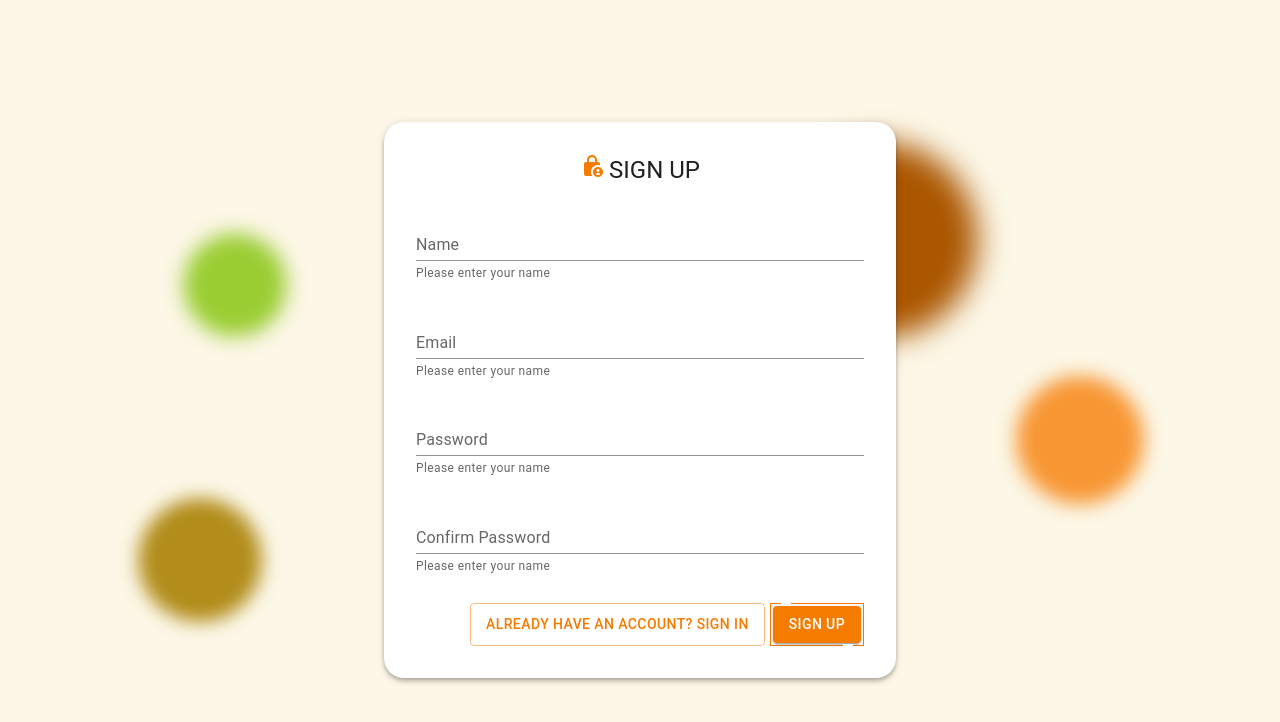
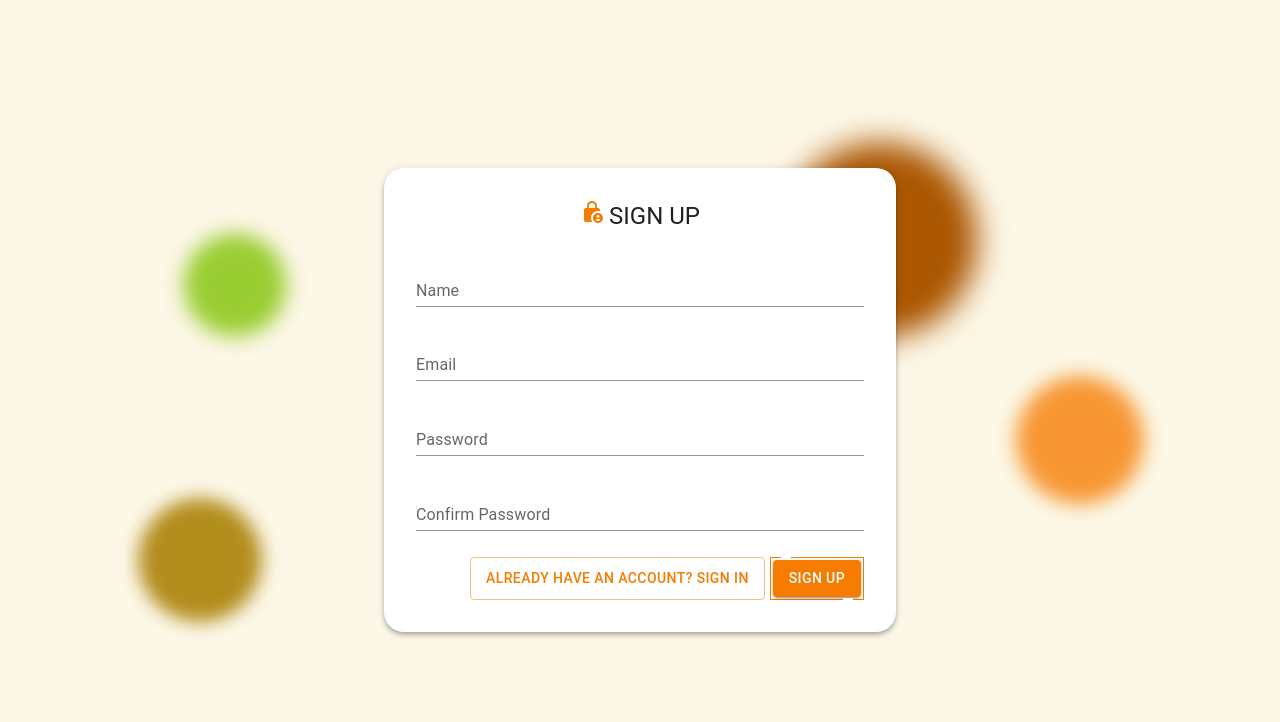
Before and after one commit to Pravin-kumar-25/Inst-port, a Next.js app: page /sign-up in a window 1280 px wide. Shown: the top 722 px of the page. Built offline with nearby package versions, Linux system fonts and the light colour scheme; a web font is replaced by a local one.

Commit message:
Add validation to sign up page

```diff
--- a/src/components/StandardInput.js
+++ b/src/components/StandardInput.js
@@ -15,7 +15,8 @@ const StandardInput = (props, refs) => {
         <Controller
             name={props.name}
             control={props.control}
-            render={({field}) => <TextField {...field} {...props} variant='standard'
+            rules={props.rules}
+            render={({ field }) => <TextField {...field} {...props} variant='standard'
                 sx={{
                     width: '100%',
                 }}
--- a/src/pages/sign-up.js
+++ b/src/pages/sign-up.js
@@ -8,8 +8,8 @@ import PrimaryButton from '@/components/PrimaryButton'
 import SecondaryButton from '@/components/SecondaryButton'
 import { useRouter } from 'next/router'
 import LockPersonRoundedIcon from '@mui/icons-material/LockPersonRounded';
-import { useState } from 'react'
 import { useForm } from 'react-hook-form'
+import { confirmPasswordRules, emailRules, nameRules, passwordRules } from '@/utils/inputRules'
 
 
 const signup = () => {
@@ -18,21 +18,16 @@ const signup = () => {
         router.push('/sign-in')
     }
 
-    const { control,register,handleSubmit } = useForm({
+    const { control, watch, formState: { errors }, handleSubmit } = useForm({
         defaultValues: {
-          name: '',
-          email: '',
-          password:'',
-          confirmPassword:''
+            name: '',
+            email: '',
+            password: '',
+            confirmPassword: ''
         }
-      })
+    })
 
-
-    const [name, setName] = useState('');
-    const [password, setPassword] = useState('');
-    const [confirmPassword, setConfirmPassword] = useState('');
-    const [email, setEmail] = useState('')
-
+    const password = watch('password')
 
     const onSignUp = (data) => {
         // event.preventDefault();
@@ -56,10 +51,20 @@ const signup = () => {
                     <LockPersonRoundedIcon color='primary' />
                     <Typography variant='h5' component='h5' className={maconda.className}>SIGN UP</Typography>
                 </div>
-                <StandardInput control={control} name="name"  label='Name' helperText="Please enter your name" />
-                <StandardInput control={control} name="email"  label='Email' helperText="Please enter your name" />
-                <StandardInput control={control} name="password"  label='Password' helperText="Please enter your name" />
-                <StandardInput control={control} name="confirmPassword"  label='Confirm Password' helperText="Please enter your name" />
+                <StandardInput control={control} name="name" label='Name' helperText={errors.name?.message} rules={nameRules} />
+                <StandardInput control={control} name="email" label='Email' helperText={errors.email?.message} rules={emailRules} />
+                <StandardInput control={control} type='password' name="password" label='Password' helperText={errors.password?.message} rules={passwordRules} />
+                <StandardInput control={control} name="confirmPassword" label='Confirm Password' helperText={errors.confirmPassword?.message}
+                    rules={{
+                        required: 'Confirm Password',
+                        validate: (value) => {
+                            if (value !== password) {
+                                return 'Password does not match...'
+                            }
+                            return false
+                        }
+                    }}
+                />
 
 
                 <div className={styles.authButtons}>
--- /dev/null
+++ b/src/utils/inputRules.js
@@ -0,0 +1,49 @@
+export const nameRules = {
+    required: 'Please enter your name...'
+};
+
+export const emailRules = {
+    required: 'Please enter email address...',
+    pattern: {
+        value: /[A-Za-z]+@[A-Za-z]+\.[A-Za-z]+/,
+        message:'Enter valid email...'
+    }
+}
+
+export const passwordRules = {
+    required: 'Enter your password',
+    minLength: {
+        value: 5,
+        message: 'Password length must be greater than 5...'
+    },
+    validate: (pass) => {
+        const numberRegex = new RegExp('[0-9]')
+        const specialCharRegex = new RegExp(/[@!#$%^&*()_+\-=\[\]{};':"\\|,.<>\/?]/g)
+        const capsRegex = new RegExp('[A-Z]')
+        const smallRegex = new RegExp('[a-z]')
+        if(!capsRegex.test(pass)) {
+            return 'Password must contain capital letter...'
+        }
+        if(!smallRegex.test(pass)) {
+            return 'Password must contain small letter...'
+        }
+        if(!specialCharRegex.test(pass)) {
+            return 'Password must contain atleast one special character...'
+        }
+        if(!numberRegex.test(pass)) {
+            return 'Password should contain atleast one number...'
+        }
+        return false;
+    }
+
+}
+
+// export const confirmPasswordRules = {
+//     required: 'Confirm Password',
+//     validate: (value) => {
+//         if(value !== password) {
+//             return 'Password does not match...'
+//         }
+//         return false
+//     }
+// }
```
Also changed, not shown: src/pages/sign-in.js (+12 -3 lines).
